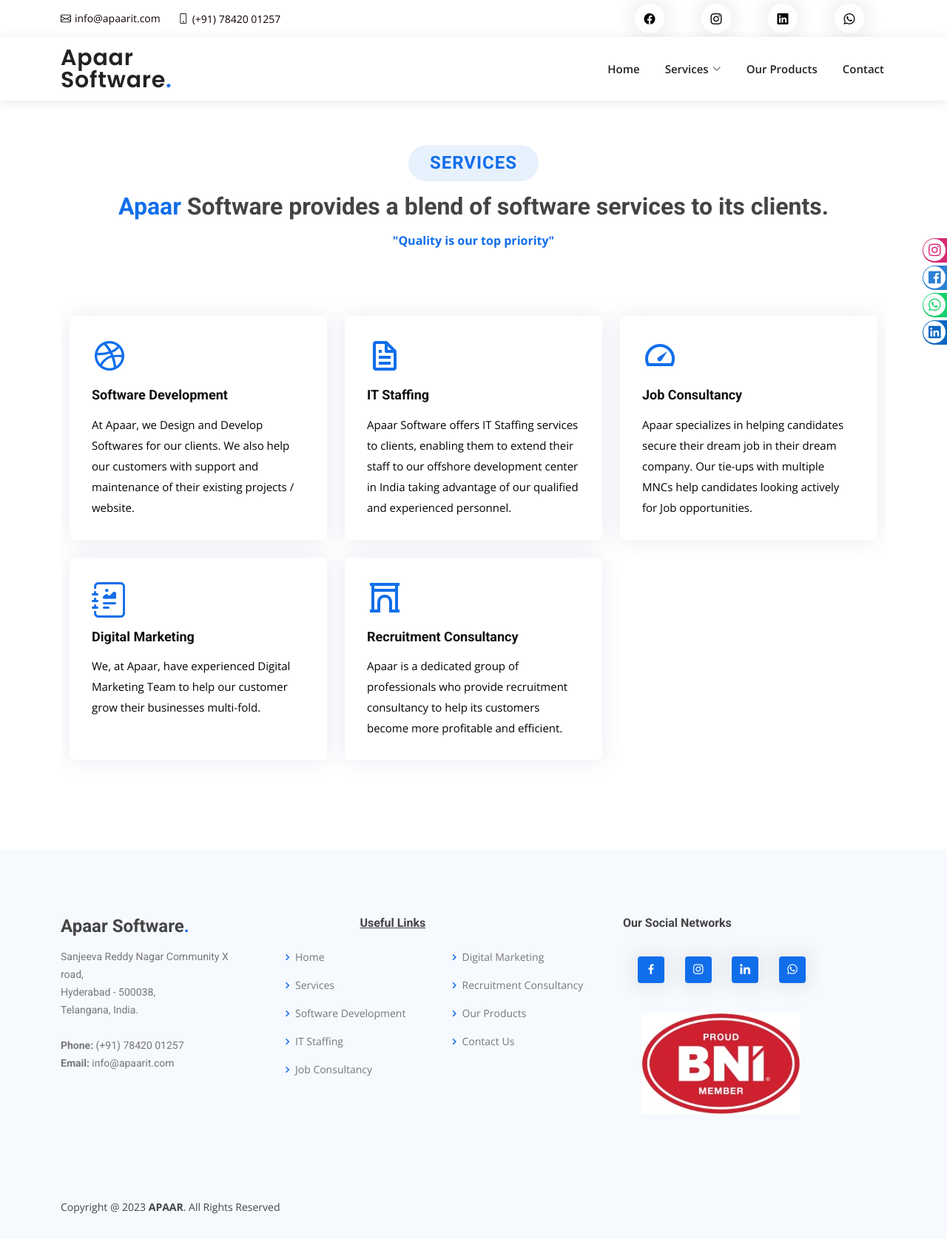
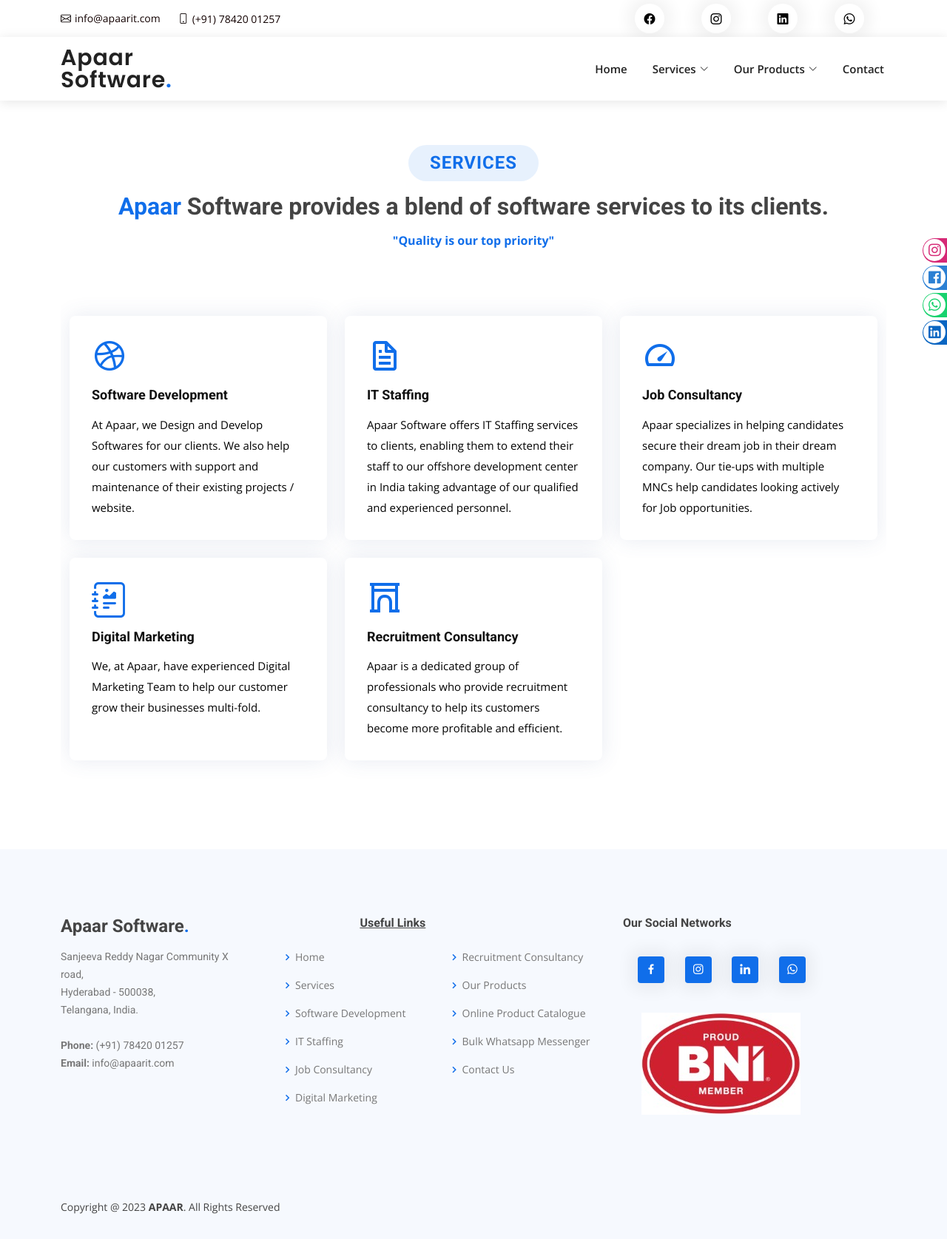
Before and after one commit to Revanth2544/staffing-solutions, a plain HTML site: page services.html in a window 1280 px wide. Shown: the whole page at 74% size. Drawn offline with nearby package versions, Linux system fonts and the light colour scheme.

Commit message:
Update services.html

```diff
--- a/services.html
+++ b/services.html
@@ -123,7 +123,14 @@
               <!-- <li><a href="#">Drop Down 3</a></li>
                 <li><a href="#">Drop Down 4</a></li> -->
             </ul>
-        <li><a class="nav-link scrollto" href="our-product.html">Our Products</a></li>
+            <li class="dropdown"><a href="our-product.html"><span>Our Products</span> <i class="bi bi-chevron-down"></i>
+            </a>
+            <ul>
+              <li><a href="online-product-catalogue.html">Online Product Catalogue</a> </li>
+              <li><a href="bulk-whatsapp-messenger.html">Bulk Whatsapp Messenger</a> </li>
+
+            </ul>
+            </li>
 
           <li><a class="nav-link scrollto" href="contact.html">Contact</a></li>
           <!-- <li><a class="nav-link scrollto " href="#portfolio">Portfolio</a></li>
@@ -340,7 +347,8 @@
                       </li>
                       <li><i class="bx bx-chevron-right"></i> <a href="it-staffing.html">IT Staffing</a></li>
                       <li><i class="bx bx-chevron-right"></i> <a href="job-consultancy.html">Job Consultancy</a></li>
-
+                      <li><i class="bx bx-chevron-right"></i> <a href="digital-marketing.html">Digital
+                        Marketing</a></li>
                     </ul>
                   </div>
                   <div class="col">
@@ -351,13 +359,14 @@
                       <li>&nbsp;&nbsp;&nbsp;&nbsp;<i class="bx bx-chevron-right"></i> <a
                           href="full-stack-java.html">Full
                           Stack Java</a></li> -->
-                          <li><i class="bx bx-chevron-right"></i> <a href="digital-marketing.html">Digital
-                            Marketing</a></li>
+
 
 
                       <li><i class="bx bx-chevron-right"></i> <a href="recruitment-consultancy.html">Recruitment
                           Consultancy</a></li>
-                      <li><i class="bx bx-chevron-right"></i> <a href="our-product.html">Our Products</a></li>
+                          <li><i class="bx bx-chevron-right"></i> <a href="our-product.html">Our Products</a></li>
+                          <li><i class="bx bx-chevron-right"></i> <a href="online-product-catalogue.html">Online Product Catalogue</a></li>
+                          <li><i class="bx bx-chevron-right"></i> <a href="bulk-whatsapp-messenger.html">Bulk Whatsapp Messenger</a></li>
 
                           <!-- <li><i class="bx bx-chevron-right"></i> <a href="software-trainings.html">Software Trainings</a>
                           </li> -->
```
